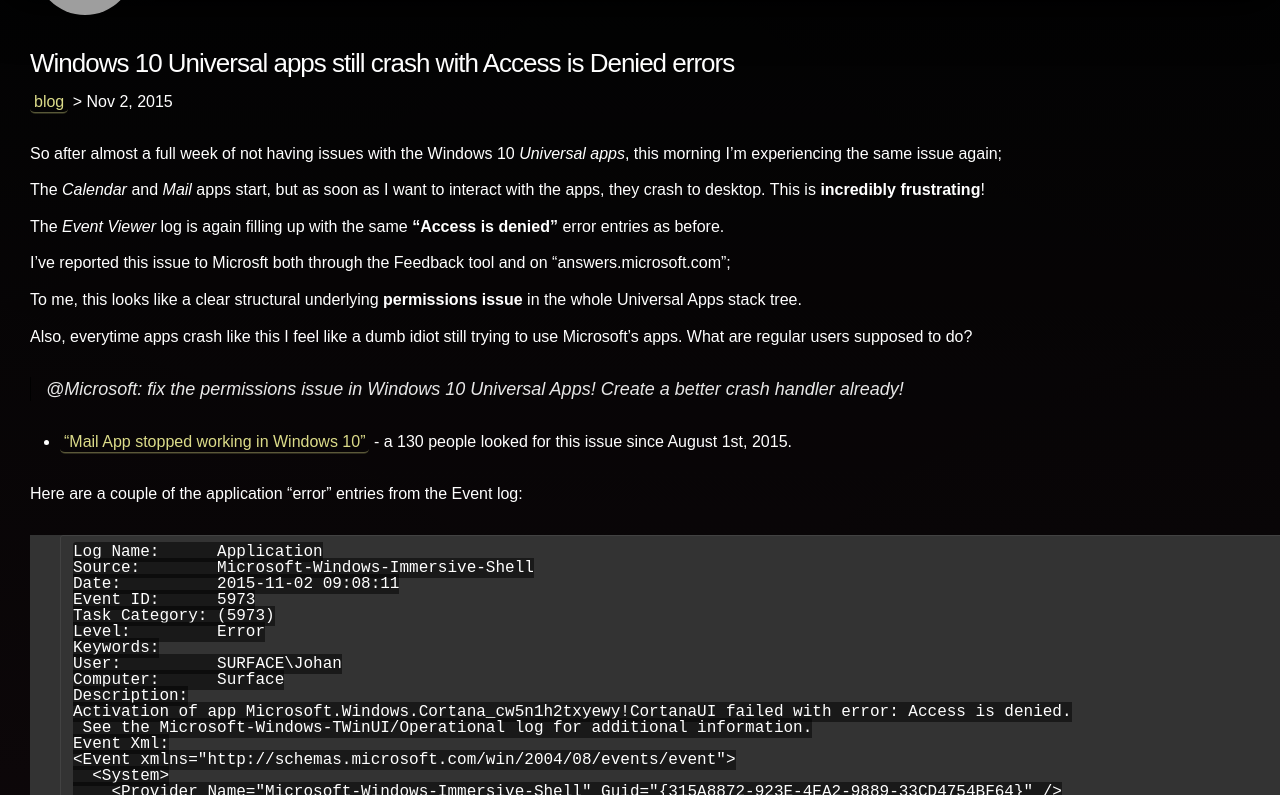
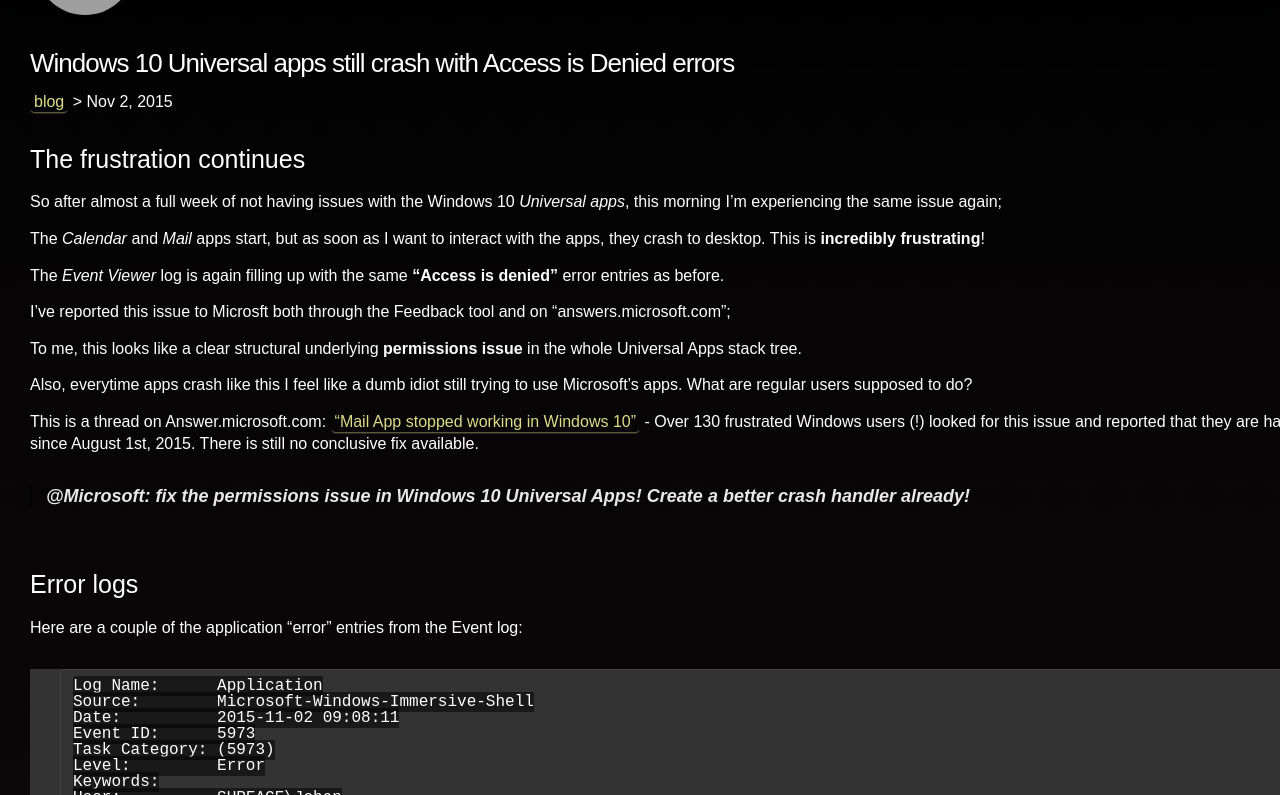
Before and after one commit to johanbove/johanbove.github.io, a Jekyll site: the page built from _posts/2015-11-02-windows10universalappscrashingconstantly.md, in a window 1280 px wide and 900 px high, cut to the strip 105-900 px from the top of the window. Built offline with Jekyll 4.4.1, drawn with Linux system fonts in a browser that asks for light colours; comment, search, counter and statistics services are not loaded; grey boxes are pictures that could not be loaded.

Commit message:
Update post

```diff
--- a/_posts/2015-11-02-windows10universalappscrashingconstantly.md
+++ b/_posts/2015-11-02-windows10universalappscrashingconstantly.md
@@ -3,6 +3,8 @@
 categories: blog
 title: "Windows 10 Universal apps still crash with Access is Denied errors"
 ---
+
+## The frustration continues
 
 So after almost a full week of not having issues with the Windows 10 *Universal apps*, this morning I'm experiencing the same issue again;
 
@@ -16,9 +18,11 @@
 
 Also, everytime apps crash like this I feel like a dumb idiot still trying to use Microsoft's apps. What are regular users supposed to do?
 
-> @Microsoft: fix the permissions issue in Windows 10 Universal Apps! Create a better crash handler already!
+This is a thread on Answer.microsoft.com: ["Mail App stopped working in Windows 10"](http://answers.microsoft.com/en-us/windows/forum/apps_windows_10-outlook_mail/mail-app-stopped-working-in-windows-10/19dfee06-5577-43c6-a1f9-3799fdc7d72c) - Over 130 frustrated Windows users (!) looked for this issue and reported that they are having the same problem since August 1st, 2015. There is still no conclusive fix available.
 
-- ["Mail App stopped working in Windows 10"](http://answers.microsoft.com/en-us/windows/forum/apps_windows_10-outlook_mail/mail-app-stopped-working-in-windows-10/19dfee06-5577-43c6-a1f9-3799fdc7d72c) - a 130 people looked for this issue since August 1st, 2015.
+> **@Microsoft: fix the permissions issue in Windows 10 Universal Apps! Create a better crash handler already!**
+
+## Error logs
 
 Here are a couple of the application "error" entries from the Event log:
 
```
